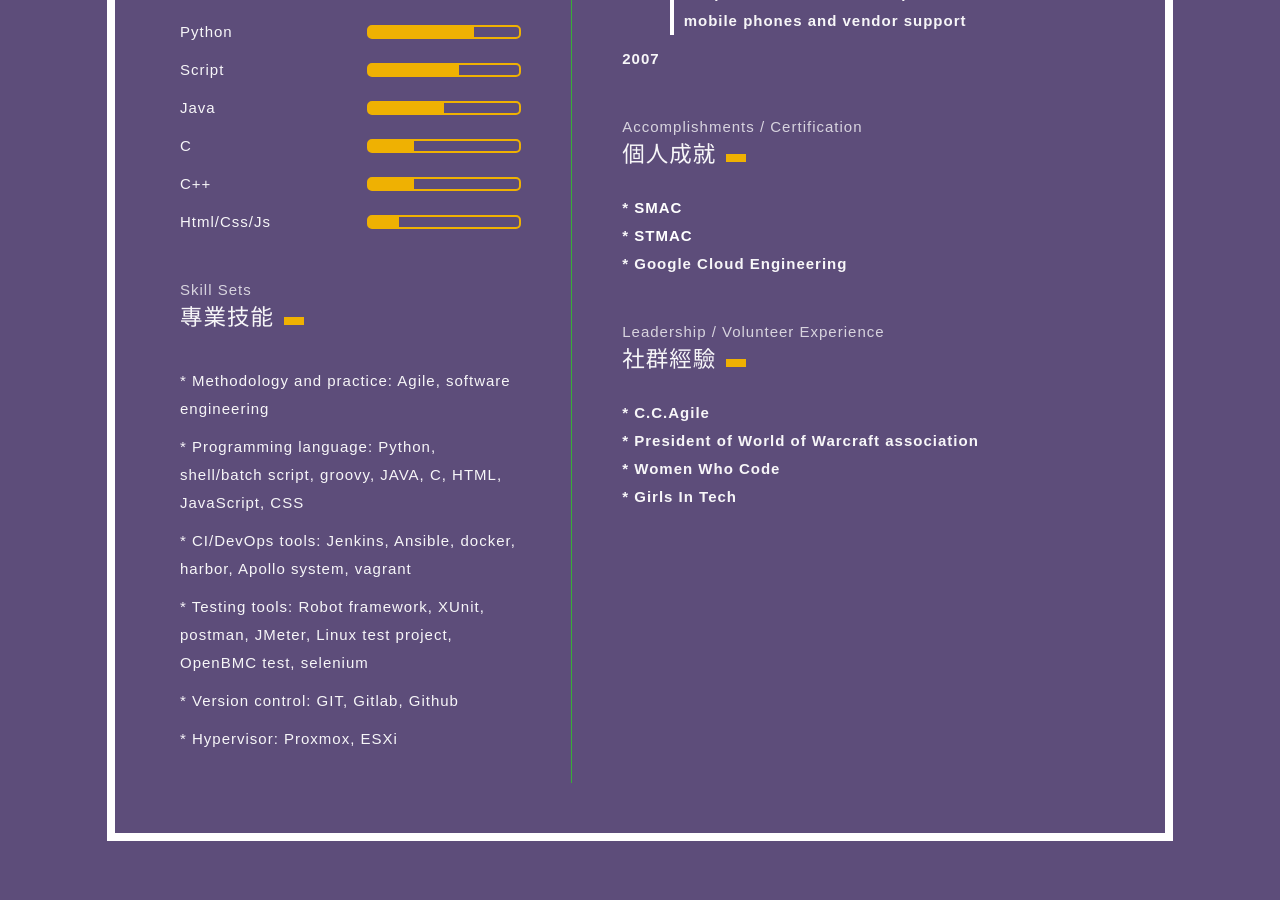
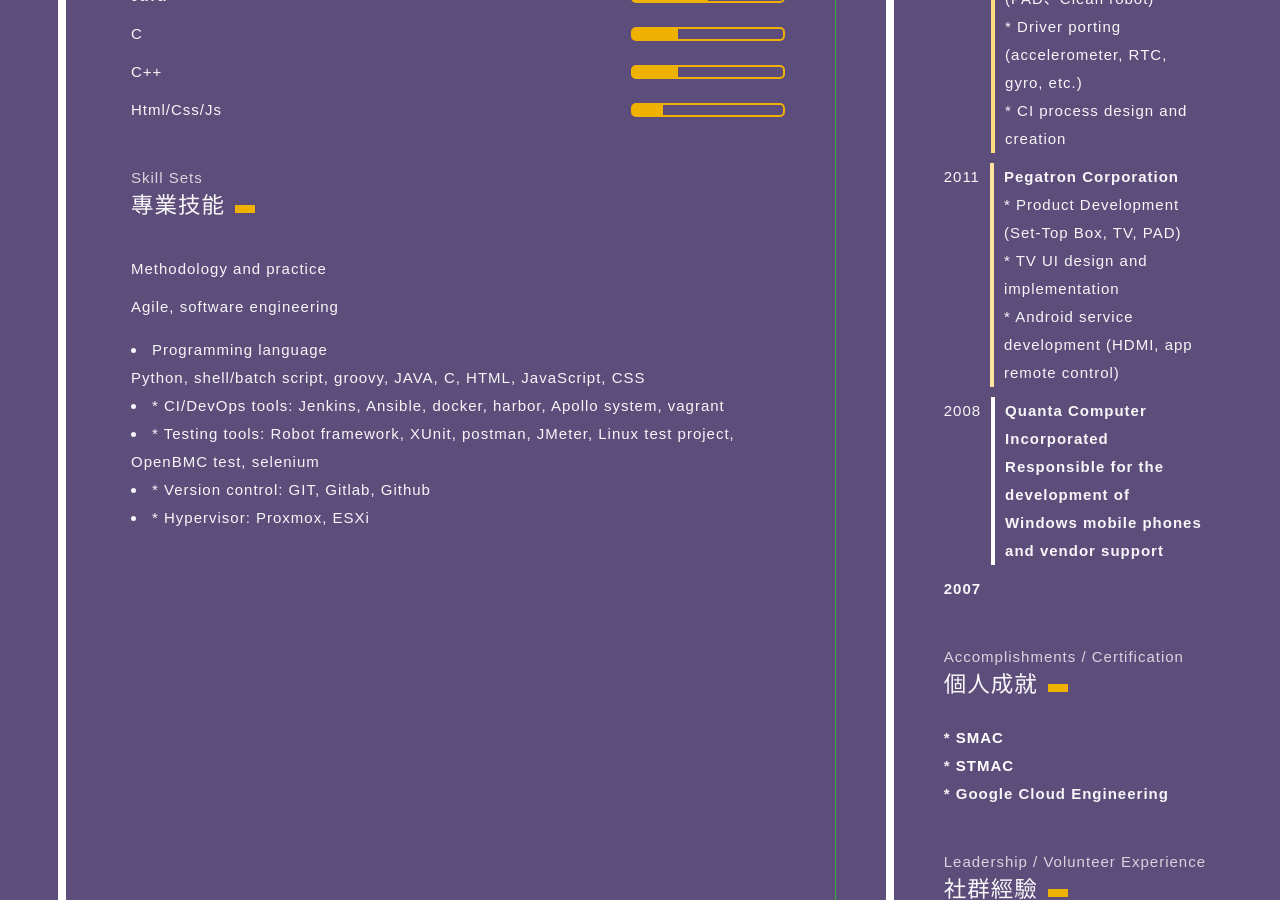
Before and after one commit to gitmaruneko/gitmaruneko.github.io, a Jekyll site: the page personal.html, which Jekyll copies as it is, in a window 1280 px wide and 900 px high, scrolled down 1008 px. Built offline with Jekyll 4.4.1, drawn with Linux system fonts in a browser that asks for light colours.

Commit message:
Add skill sets

```diff
--- a/personal.html
+++ b/personal.html
@@ -142,8 +142,10 @@
       <h4>Skill Sets</h4>
       <h2>專業技能</h2>
       <ul class="listProgram">
-        <li>* Methodology and practice: Agile, software engineering</li>
-        <li>* Programming language: Python, shell/batch script, groovy, JAVA, C, HTML, JavaScript, CSS</li>
+        <li>Methodology and practice
+          <div><li>Agile, software engineering</li></div></li>
+        <li>Programming language
+          <div>Python, shell/batch script, groovy, JAVA, C, HTML, JavaScript, CSS</div></li>
         <li>* CI/DevOps tools: Jenkins, Ansible, docker, harbor, Apollo system, vagrant</li>
         <li>* Testing tools: Robot framework, XUnit, postman, JMeter, Linux test project, OpenBMC test, selenium</li>
         <li>* Version control: GIT, Gitlab, Github</li>
```
